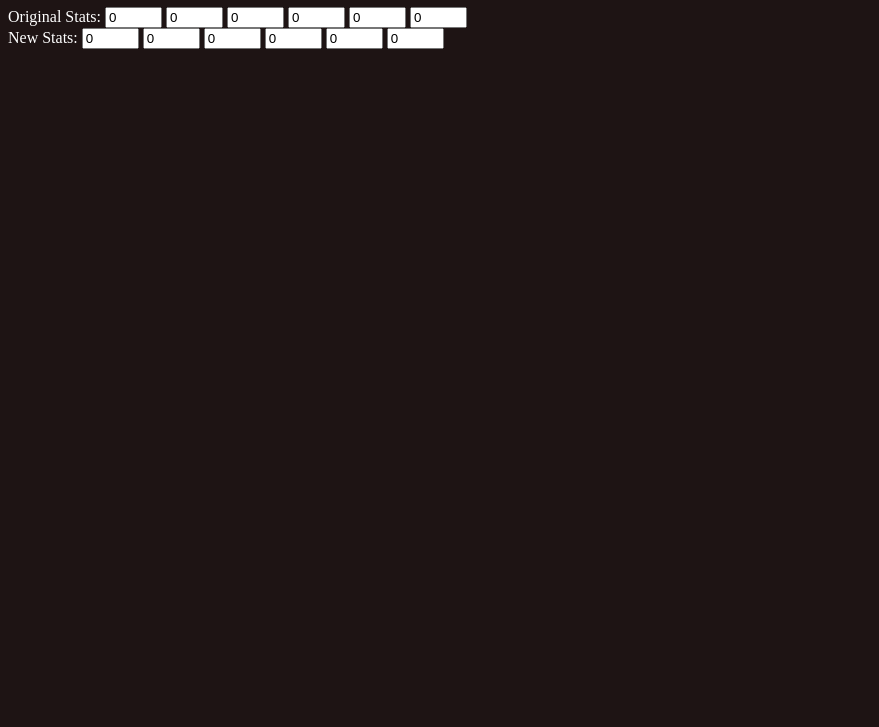
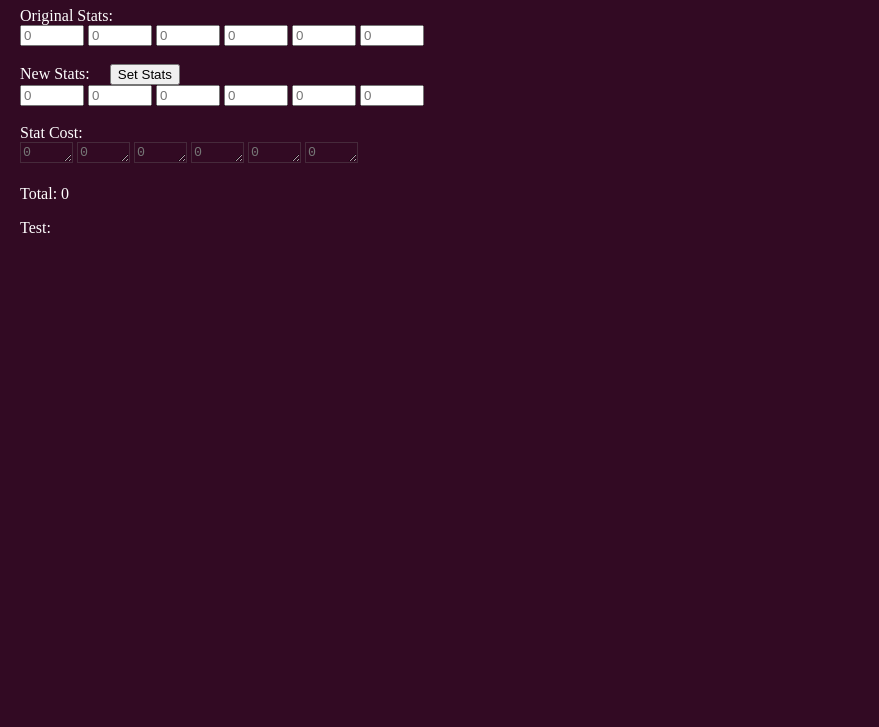
Before and after one commit to fragnemted/fragnemted, a plain HTML site: page index.html in a window 1280 px wide. Shown: the part 73-800 px from the top of the page, without its empty margins (0-879 px from the left). Drawn offline with Linux system fonts and the light colour scheme.

Commit message:
Update index.html

```diff
--- a/index.html
+++ b/index.html
@@ -7,13 +7,20 @@
 
     <style>
       body {
-        background-color: rgb(30,20,20);
+        background-color: rgb(50,10,35);
         font_family: courier new;
         color: white;
+        margin-left: 20px;
       }
 
       h1, h2, h3 {
         text-align: center;
+        margin-right: 20px;
+      }
+
+      .clear {
+        background-color: rgba(255,255,255,0);
+        color: whitesmoke;
       }
 
     </style>
@@ -23,35 +30,86 @@
     <h1>= Blind Canvas Calc Test =</h1>
 
     <p>
-      Original Stats:
-      <label for="hp_ori"></label>
-      <input type="text" id="hp_ori" name="hp_ori" value="0" size="4" maxlength="3">
-      <label for="atk_ori"></label>
-      <input type="text" id="atk_ori" name="atk_ori" value="0" size="4" maxlength="3">
-      <label for="def_ori"></label>
-      <input type="text" id="def_ori" name="def_ori" value="0" size="4" maxlength="3">
-      <label for="spa_ori"></label>
-      <input type="text" id="spa_ori" name="spa_ori" value="0" size="4" maxlength="3">
-      <label for="spd_ori"></label>
-      <input type="text" id="spd_ori" name="spd_ori" value="0" size="4" maxlength="3">
-      <label for="spe_ori"></label>
-      <input type="text" id="spe_ori" name="spe_ori" value="0" size="4" maxlength="3">
+      Original Stats:<br>
+      <input type="number" id="hp_old" placeholder=0 min=0 max=255 step=5 onchange="showCost();getTotalCost()">
+      <input type="number" id="atk_old" placeholder=0 min=0 max=255 step=5 onchange="showCost();getTotalCost()">
+      <input type="number" id="def_old" placeholder=0 min=0 max=255 step=5 onchange="showCost();getTotalCost()">
+      <input type="number" id="spa_old" placeholder=0 min=0 max=255 step=5 onchange="showCost();getTotalCost()">
+      <input type="number" id="spd_old" placeholder=0 min=0 max=255 step=5 onchange="showCost();getTotalCost()">
+      <input type="number" id="spe_old" placeholder=0 min=0 max=255 step=5 onchange="showCost();getTotalCost()">
+      <br><br>
+      New Stats: &nbsp&nbsp&nbsp <button type="button" onclick="setNewStats()">Set Stats</button><br>
+      <input type="number" id="hp_new" placeholder=0 min=0 max=255 step=5 onchange="showCost();getTotalCost()">
+      <input type="number" id="atk_new" placeholder=0 min=0 max=255 step=5 onchange="showCost();getTotalCost()">
+      <input type="number" id="def_new" placeholder=0 min=0 max=255 step=5 onchange="showCost();getTotalCost()">
+      <input type="number" id="spa_new" placeholder=0 min=0 max=255 step=5 onchange="showCost();getTotalCost()">
+      <input type="number" id="spd_new" placeholder=0 min=0 max=255 step=5 onchange="showCost();getTotalCost()">
+      <input type="number" id="spe_new" placeholder=0 min=0 max=255 step=5 onchange="showCost();getTotalCost()">
+      <br><br>
+      Stat Cost:<br>
+      <textarea class=clear inputmode="number" id="hp_cost" placeholder=0 min=0 max=255 rows=1 cols=4 disabled></textarea>
+      <textarea class=clear inputmode="number" id="atk_cost" placeholder=0 min=0 max=255 rows=1 cols=4 disabled></textarea>
+      <textarea class=clear inputmode="number" id="def_cost" placeholder=0 min=0 max=255 rows=1 cols=4 disabled></textarea>
+      <textarea class=clear inputmode="number" id="spa_cost" placeholder=0 min=0 max=255 rows=1 cols=4 disabled></textarea>
+      <textarea class=clear inputmode="number" id="spd_cost" placeholder=0 min=0 max=255 rows=1 cols=4 disabled></textarea>
+      <textarea class=clear inputmode="number" id="spe_cost" placeholder=0 min=0 max=255 rows=1 cols=4 disabled></textarea>
       <br>
-      New Stats:
-      <label for="hp_new"></label>
-      <input type="text" id="hp_new" name="hp_new" value="0" size="4" maxlength="3">
-      <label for="atk_new"></label>
-      <input type="text" id="atk_new" name="atk_new" value="0" size="4" maxlength="3">
-      <label for="def_new"></label>
-      <input type="text" id="def_new" name="def_new" value="0" size="4" maxlength="3">
-      <label for="spa_new"></label>
-      <input type="text" id="spa_new" name="spa_new" value="0" size="4" maxlength="3">
-      <label for="spd_new"></label>
-      <input type="text" id="spd_new" name="spd_new" value="0" size="4" maxlength="3">
-      <label for="spe_new"></label>
-      <input type="text" id="spe_new" name="spe_new" value="0" size="4" maxlength="3">
       <br>
+      Total: <span id="stat_tc">0</span>
+    </p>
+    <p>
+      Test: <span id="demo"></span>
     </p>
 
+    <script>
+      //Start of Stat Cost Calculation
+      function setNewStats() {
+        hp_new.value = hp_old.value;
+        atk_new.value = atk_old.value;
+        def_new.value = def_old.value;
+        spa_new.value = spa_old.value;
+        spd_new.value = spd_old.value;
+        spe_new.value = spe_old.value;
+      }
+
+      function getStatCost(old_stat, new_stat) {
+        old_dum = old_stat.value;
+        new_dum = new_stat.value;
+        if (new_dum - old_dum < 0) {
+          stat_cost = 0;
+        } else if (new_dum > 100) {
+          if (old_dum > 100) {
+            stat_dum = 2*(new_dum - old_dum)/5;
+          } else if (old_dum > 70) {
+            stat_cost = 2*(new_dum - 100)/5 + (100 - old_dum)/5;
+          } else {
+            stat_cost = 2*(new_dum - 100)/5 + 6 + (70 - old_dum)/10;
+          }
+        } else if (new_dum > 70) {
+          if (old_dum > 70) {
+            stat_cost = (new_dum - old_dum)/5;
+          } else {
+            stat_cost = (new_dum - 70)/5 + (70 - old_dum)/10;
+          }
+        } else {
+          stat_cost = (new_dum - old_dum)/10;
+        }
+        return stat_cost;
+      }
+
+      function showCost() {
+        hp_cost.innerHTML = getStatCost(hp_old, hp_new);
+        atk_cost.innerHTML = getStatCost(atk_old, atk_new);
+        def_cost.innerHTML = getStatCost(def_old, def_new);
+        spa_cost.innerHTML = getStatCost(spa_old, spa_new);
+        spd_cost.innerHTML = getStatCost(spd_old, spd_new);
+        spe_cost.innerHTML = getStatCost(spe_old, spe_new);
+      }
+
+      function getTotalCost() {
+        stat_tc.innerHTML = Number(hp_cost.value) + Number(atk_cost.value) + Number(def_cost.value) + Number(spa_cost.value) + Number(spd_cost.value) + Number(spe_cost.value);
+      }
+      //End of Stat Cost Calculation
+    </script>
   </body>
 </html>
```
